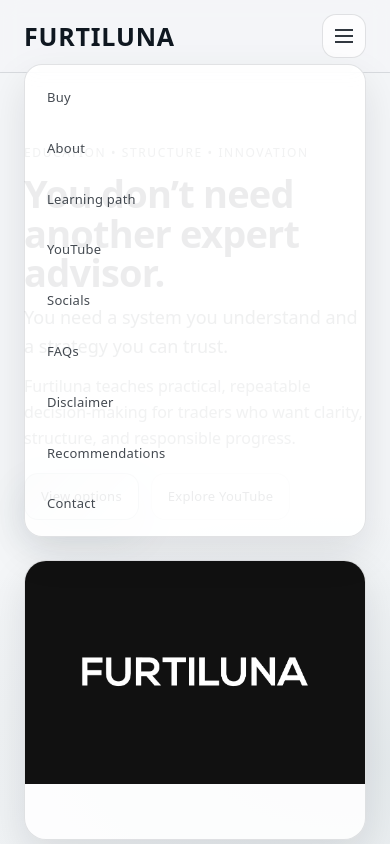
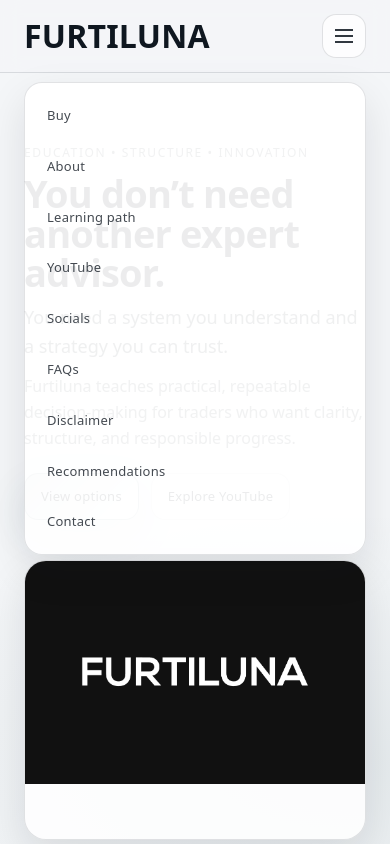
Before and after one commit to Rokusena/TradingRobotSite, a website: page index.html in a window 390 px wide. Both pictures are taken after a click on the button "Menu". Shown: the top 844 px of the page. Drawn offline with Linux system fonts and the light colour scheme.

Commit message:
Improve header and navigation layout styles
Refined header and navigation CSS for better alignment, spacing, and responsiveness. Adjusted .brand and .brand__text for improved appearance, updated .nav__links for wrapping and alignment, and tweaked mobile navigation dropdown positioning.

```diff
--- a/styles.css
+++ b/styles.css
@@ -76,12 +76,13 @@ body.is-scrolled .header{
   margin:0 auto;
   padding:14px 0;
   display:flex;
+  position:relative;
   align-items:center;
   justify-content:space-between;
   gap:16px;
 }
 
-.brand{display:flex; align-items:center; gap:10px; min-width: 160px}
+.brand{display:flex; align-items:center; gap:10px; min-width: 160px; flex:0 0 auto}
 .brand__logo{
   width:28px;height:28px;
   border-radius:10px;
@@ -89,11 +90,13 @@ body.is-scrolled .header{
   background:rgba(15,23,32,.04);
   object-fit:cover;
 }
-.brand__text{
-  font-weight:750;
-  letter-spacing:.8px;
-  text-transform:uppercase;
-  font-size:25px;
+.brand__text {
+  font-weight: 700;
+  font-size: 32px;              /* ↑ from 25 */
+  letter-spacing: .2px;         /* ↓ from .8 */
+  line-height: 1.15;            /* ↑ breathing room */
+  text-transform: uppercase;
+  white-space: nowrap;
 }
 
 .nav__toggle{
@@ -120,13 +123,14 @@ body.is-scrolled .header{
 .nav__toggleBars::before{top:-6px}
 .nav__toggleBars::after{top:6px}
 
-.nav__links{display:flex; gap:10px; align-items:center}
+.nav__links{display:flex; gap:10px; align-items:center; flex-wrap:wrap; justify-content:flex-end; min-width:0}
 .nav__links a{
   font-size:13px;
   letter-spacing:.25px;
   color:rgba(15,23,32,.78);
   padding:10px 12px;
   border-radius:12px;
+  white-space:nowrap;
 }
 .nav__links a:hover{background:rgba(15,23,32,.05)}
 
@@ -640,9 +644,9 @@ body.is-scrolled .header{
   .nav__links{
     display:none;
     position:absolute;
-    top:64px;
-    left:24px;
-    right:24px;
+    top:calc(100% + 10px);
+    left:0;
+    right:0;
     padding:10px;
     border-radius:18px;
     border:1px solid var(--line);
```
